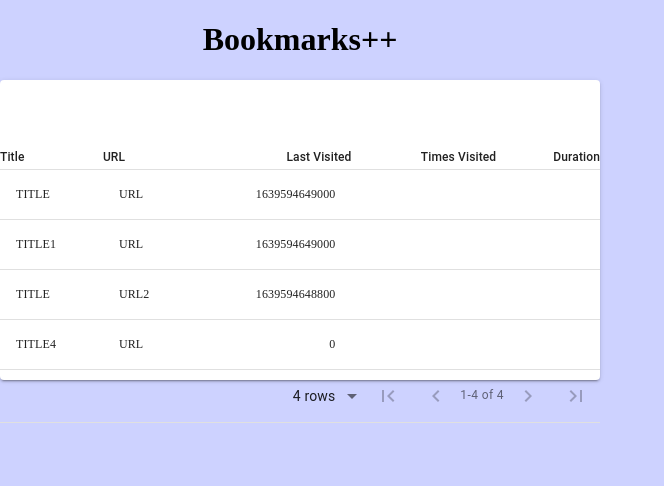
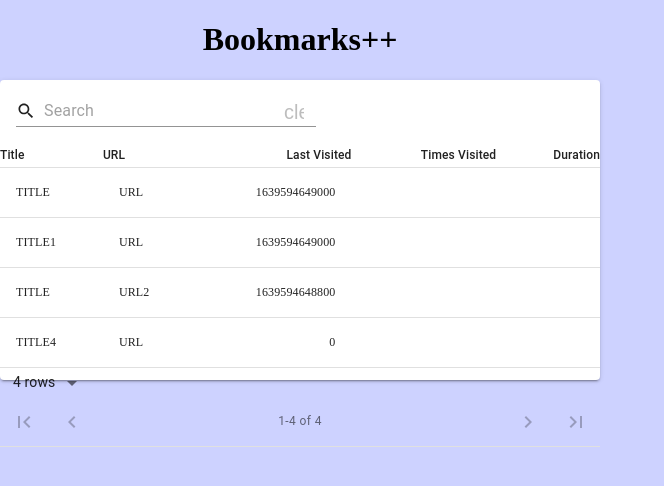
Before and after one commit to FurkanToprak/history-plus-plus-chrome, a React (Create React App) app: page / in a window 1280 px wide. Shown: the top 486 px of the page, without its empty margins (0-664 px from the left). Built offline with nearby package versions, Linux system fonts and the light colour scheme; no server answers.

Commit message:
todo:clear button.

```diff
--- a/src/App.tsx
+++ b/src/App.tsx
@@ -2,6 +2,7 @@ import { useEffect, useState } from "react";
 import Banner from "./components/Banner";
 import Table from "./components/Table";
 import { purple } from "./styles/Theme";
+import "./styles/App.css"
 
 export default function App() {
   const [currentWindow, setCurrentWindow] = useState(null as any);
@@ -15,7 +16,7 @@ export default function App() {
   const popupWidth = Math.min(600, (currentWindow !== null) ? currentWindow.width * 0.5 : 600);
   const popupHeight = Math.min(600, (currentWindow !== null) ? currentWindow.height * 0.5 : 600);
   return (
-    <div style={{ width: popupWidth, height: popupHeight, backgroundColor: purple, display: "flex", flexDirection: "column" }}>
+    <div style={{ width: popupWidth, height: popupHeight, backgroundColor: purple, flexDirection: "column" }}>
       <Banner />
       <Table />
     </div>
--- a/src/components/Table.tsx
+++ b/src/components/Table.tsx
@@ -5,6 +5,8 @@ import FirstPage from "@material-ui/icons/FirstPage"
 import LastPage from "@material-ui/icons/LastPage"
 import NavigateNext from "@material-ui/icons/NavigateNext"
 import NavigateBefore from "@material-ui/icons/NavigateBefore"
+import Search from "@material-ui/icons/Search"
+import Clear from "@material-ui/icons/Clear"
 
 interface TableItem {
     url: string;
@@ -45,7 +47,7 @@ export default function Table() {
             durationSecs: 71
         }
     ]
-    return <div style={{ flex: 1 }}>
+    return <div style={{ width: "100%" }}>
         <MaterialTable
             columns={[
                 { title: 'Title', field: 'title' },
@@ -61,10 +63,12 @@ export default function Table() {
                 PreviousPage: forwardRef((props, ref) => <NavigateBefore {...props} ref={ref} />),
                 FirstPage: forwardRef((props, ref) => <FirstPage {...props} ref={ref} />),
                 LastPage: forwardRef((props, ref) => <LastPage {...props} ref={ref} />),
+                Search: forwardRef((props, ref) => <Search {...props} ref={ref} />),
+                Clear: forwardRef((props, ref) => <Clear {...props} ref={ref} />),
             }}
             data={tableItems}
             options={{
-                search: false,
+                search: true,
                 showTitle: false,
                 headerStyle: {
                     fontSize: 12,
--- a/src/styles/App.css
+++ b/src/styles/App.css
@@ -0,0 +1,3 @@
+.MuiToolbar-root {
+    display: initial !important; /* not ideal but lazy. */
+}
```
